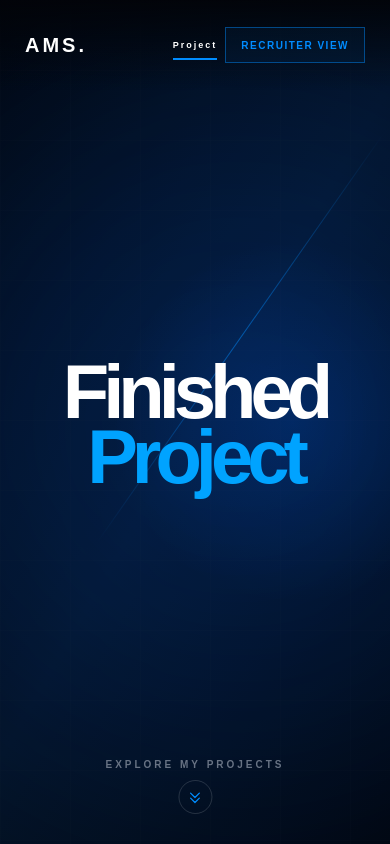
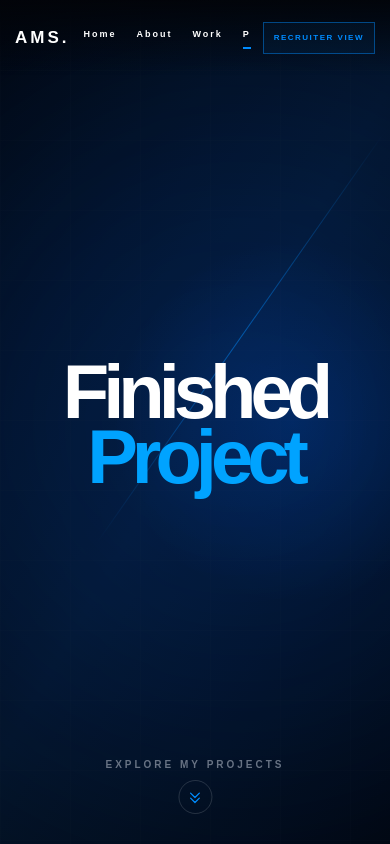
Before and after one commit to Afwanms/WebPortofolio, a Next.js app: page /projects in a window 390 px wide. Shown: the top 844 px of the page. Built offline with nearby package versions, Linux system fonts and the light colour scheme.

Commit message:
Edit Navbar

```diff
--- a/app/styles/navbar.css
+++ b/app/styles/navbar.css
@@ -154,7 +154,55 @@
 }
 
 @media (max-width: 600px) {
-  .navLinks a:not(.active) {
+  .navbar {
+    height: 75px;
+    padding: 0 15px;
+
+    grid-template-columns: auto minmax(0, 1fr) auto;
+
+    gap: 12px;
+  }
+
+  .brand {
+    font-size: 17px;
+  }
+
+  .navLinks {
+    min-width: 0;
+
+    display: flex;
+    justify-self: stretch;
+
+    gap: 20px;
+
+    overflow-x: auto;
+    overflow-y: hidden;
+
+    padding: 5px 2px 12px;
+
+    scrollbar-width: none;
+    -webkit-overflow-scrolling: touch;
+  }
+
+  .navLinks::-webkit-scrollbar {
     display: none;
   }
+
+  .navLinks a {
+    flex: 0 0 auto;
+
+    white-space: nowrap;
+
+    font-size: 9px;
+  }
+
+  .navRecruiter {
+    height: 32px;
+
+    padding: 0 10px;
+
+    font-size: 8px;
+
+    white-space: nowrap;
+  }
 }
```
